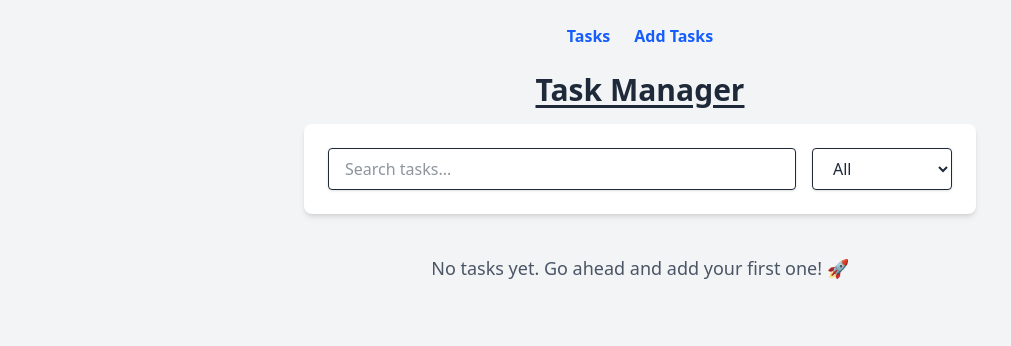
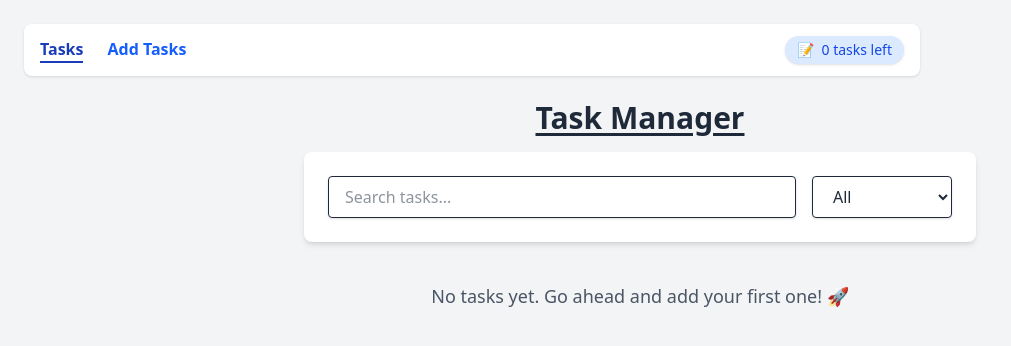
Before and after one commit to Mhamad-Raad/task-manager-angular, an Angular app: page / in a window 1280 px wide. Shown: the top 346 px of the page, without its empty margins (0-1011 px from the left). Built offline with nearby package versions, Linux system fonts and the light colour scheme.

Commit message:
update navbar

```diff
--- a/src/app/app.html
+++ b/src/app/app.html
@@ -1,11 +1,32 @@
 <div class="min-h-screen bg-gray-100 text-gray-800 p-6">
-  <nav class="mb-6 flex justify-center gap-6 text-blue-600 font-semibold">
-    <a routerLink="/" routerLinkActive="underline text-blue-800 transition"
-      >Tasks</a
+  <nav
+    class="mb-6 flex justify-between items-center max-w-4xl px-4 py-3 bg-white rounded-lg shadow"
+  >
+    <div class="flex gap-6 text-blue-600 font-semibold">
+      <a
+        routerLink="/"
+        routerLinkActive="text-blue-800 font-bold border-b-2 border-blue-800"
+        [routerLinkActiveOptions]="{ exact: true }"
+        class="hover:text-blue-800"
+        >Tasks</a
+      >
+      <a
+        routerLink="/add"
+        routerLinkActive="text-blue-800 font-bold border-b-2 border-blue-800"
+        class="hover:text-blue-800"
+        >Add Tasks</a
+      >
+    </div>
+
+    <div
+      class="flex items-center gap-2 text-sm bg-blue-100 text-blue-700 px-3 py-1 rounded-full font-medium shadow-sm"
     >
-    <a routerLink="/add" routerLinkActive="underline text-blue-800 transition"
-      >Add Tasks</a
-    >
+      📝
+      <span
+        >{{ remainingTasks }} task{{ remainingTasks !== 1 ? 's' : '' }}
+        left</span
+      >
+    </div>
   </nav>
 
   <h1 class="text-3xl font-bold text-center mb-4 underline underline-offset-4">
--- a/src/app/app.ts
+++ b/src/app/app.ts
@@ -1,19 +1,23 @@
 import { Component } from '@angular/core';
-import { RouterOutlet, RouterLink } from '@angular/router';
+import { RouterOutlet, RouterLink, RouterLinkActive } from '@angular/router';
 
 import { TaskFiltersComponent } from './components/task-filters/task-filters';
+import { TaskService } from './services/task.service';
 
 @Component({
   selector: 'app-root',
-  imports: [RouterOutlet, RouterLink, TaskFiltersComponent],
+  imports: [RouterOutlet, RouterLink, RouterLinkActive, TaskFiltersComponent],
   templateUrl: './app.html',
   styleUrl: './app.scss',
   standalone: true,
 })
 export class App {
   protected title = 'task-manager';
+  remainingTasks = 0;
+
+  constructor(private taskService: TaskService) {
+    this.taskService.tasks$.subscribe((tasks) => {
+      this.remainingTasks = tasks.filter((t) => !t.completed).length;
+    });
+  }
 }
-
-// TODO
-//  Reactive Form
-//  API integration
```
